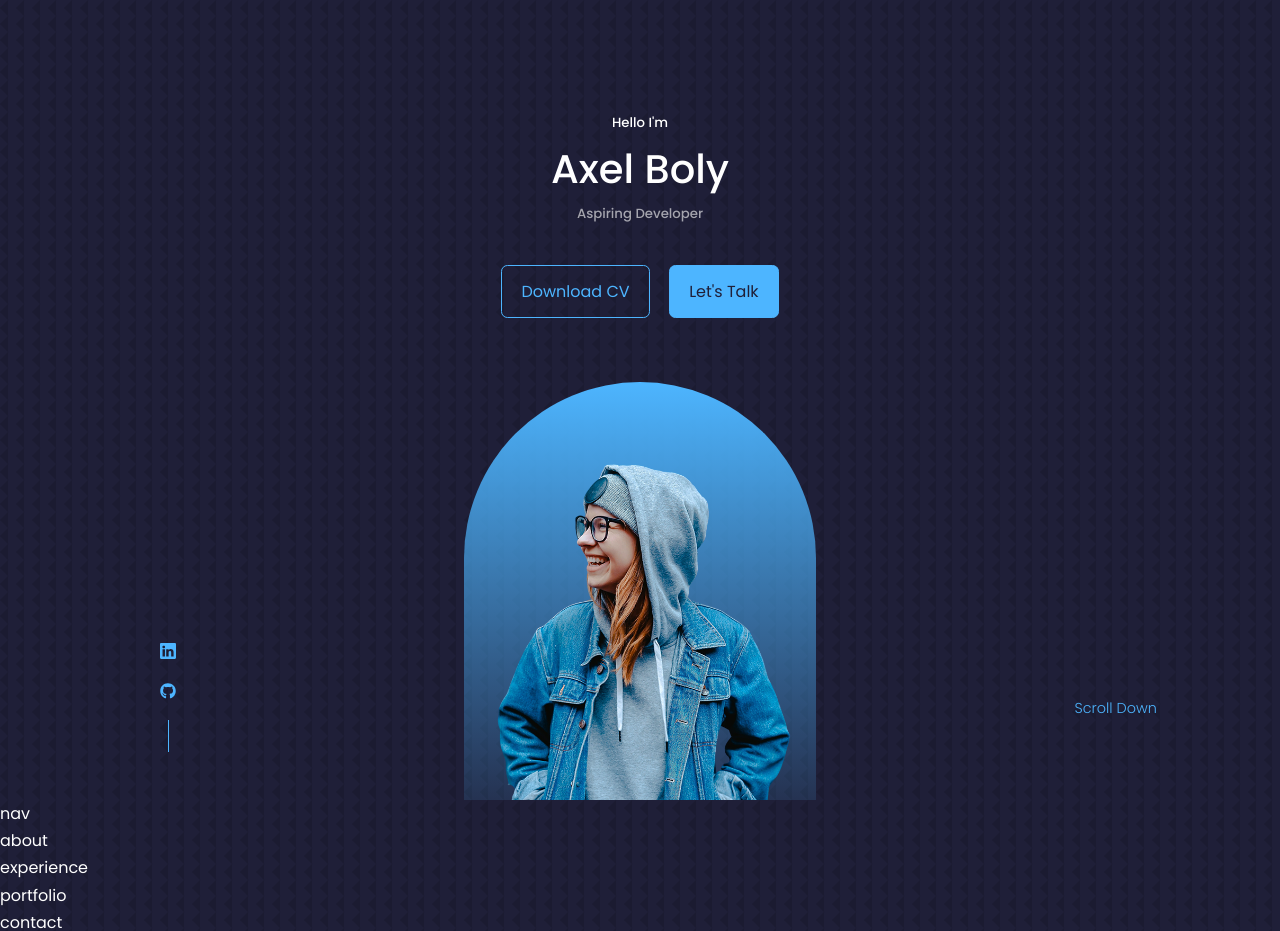
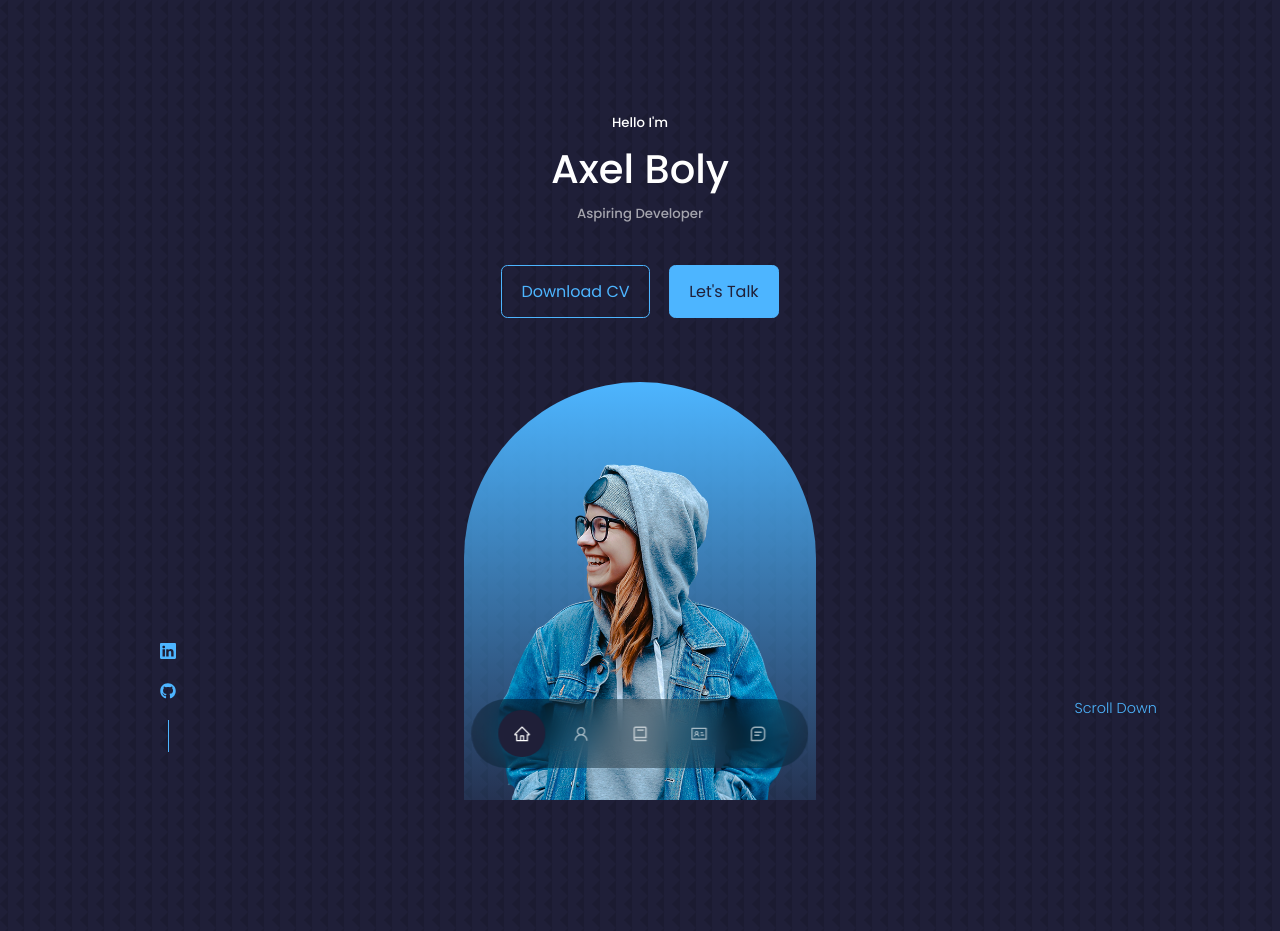
Before and after one commit to xrpq/react-portfolio-website-og, a React (Create React App) app: page / in a window 1280 px wide. Shown: the top 931 px of the page. Built offline with nearby package versions, Linux system fonts and the light colour scheme.

Commit message:
static navigation bar and added 100vh to each section

```diff
--- a/src/components/about/about.jsx
+++ b/src/components/about/about.jsx
@@ -3,7 +3,10 @@ import './about.css'
 
 const about = () => {
   return (
-    <div>about</div>
+    <section id = 'about'>
+      <h5>Get to Know</h5>
+      <h2>About Me</h2>
+    </section>
   )
 }
 
--- a/src/components/contact/contact.jsx
+++ b/src/components/contact/contact.jsx
@@ -3,7 +3,7 @@ import './contact.css'
 
 const contact = () => {
   return (
-    <div>contact</div>
+    <section id = 'contact'>Contact</section>
   )
 }
 
--- a/src/components/experience/experience.jsx
+++ b/src/components/experience/experience.jsx
@@ -3,7 +3,7 @@ import './experience.css'
 
 const experience = () => {
   return (
-    <div>experience</div>
+    <section id = 'experience'>experience</section>
   )
 }
 
--- a/src/components/header/header.jsx
+++ b/src/components/header/header.jsx
@@ -6,7 +6,7 @@ import HeaderSocials from './HeaderSocials'
 
 const header = () => {
   return (
-    <header>
+    <header id='home'>
       <div className="container header__container">
         <h5>Hello I'm</h5>
         <h1>Axel Boly</h1>
--- a/src/components/nav/nav.css
+++ b/src/components/nav/nav.css
@@ -0,0 +1,33 @@
+nav {
+    background: rgb(0, 0, 0, 0.3);
+    width: max-content;
+    display: block;
+    padding: 0.7rem 1.7rem;
+    z-index: 2;
+    position: fixed;
+    left: 50%;
+    transform: translate(-50%);
+    bottom: 2rem;
+    display: flex;
+    gap: 0.8rem;
+    border-radius: 3rem;
+    backdrop-filter: blur(15px);
+}
+
+nav a {
+    background: transparent;
+    padding: 0.9rem;
+    border-radius: 50%;
+    display: flex;
+    color: var(--color-light);
+    font-size: 1.1rem;
+}
+
+nav a:hover {
+    background: grba(0, 0, 0, 0.3);
+}
+
+nav a.active {
+    background: var(--color-bg);
+    color: var(--color-white);
+}
--- a/src/components/nav/nav.jsx
+++ b/src/components/nav/nav.jsx
@@ -1,9 +1,22 @@
 import React from 'react'
 import './nav.css'
+import { AiOutlineHome } from 'react-icons/ai'
+import { AiOutlineUser } from 'react-icons/ai'
+import { BiBook } from 'react-icons/bi'
+import { AiOutlineIdcard } from 'react-icons/ai'
+import { BiMessageSquareDetail } from 'react-icons/bi'
+import {useState} from 'react'
 
 const nav = () => {
+  const [activeNav, setActiveNav] = useState('#home')
   return (
-    <div>nav</div>
+    <nav>
+      <a href="#home" onClick={() => setActiveNav('#home')} className={activeNav === '#home' ? 'active' : ''}><AiOutlineHome /></a>
+      <a href="#about" onClick={() => setActiveNav('#about')} className={activeNav === '#about' ? 'active' : ''}><AiOutlineUser /></a>
+      <a href="#experience" onClick={() => setActiveNav('#experience')} className={activeNav === '#experience' ? 'active' : ''}><BiBook /></a>
+      <a href="#portfolio" onClick={() => setActiveNav('#portfolio')} className={activeNav === '#portfolio' ? 'active' : ''}><AiOutlineIdcard /></a>
+      <a href="#contact" onClick={() => setActiveNav('#contact')} className={activeNav === '#contact' ? 'active' : ''}><BiMessageSquareDetail /></a>
+    </nav>
   )
 }
 
--- a/src/components/portfolio/portfolio.jsx
+++ b/src/components/portfolio/portfolio.jsx
@@ -3,7 +3,7 @@ import './portfolio.css'
 
 const portfolio = () => {
   return (
-    <div>portfolio</div>
+    <section id = 'portfolio'>portfolio</section>
   )
 }
 
--- a/src/index.css
+++ b/src/index.css
@@ -58,6 +58,7 @@ h1 {
 
 section {
     margin-top: 8rem;
+    height: 100vh;
 }
 
 section > h2, section > h5 {
```
